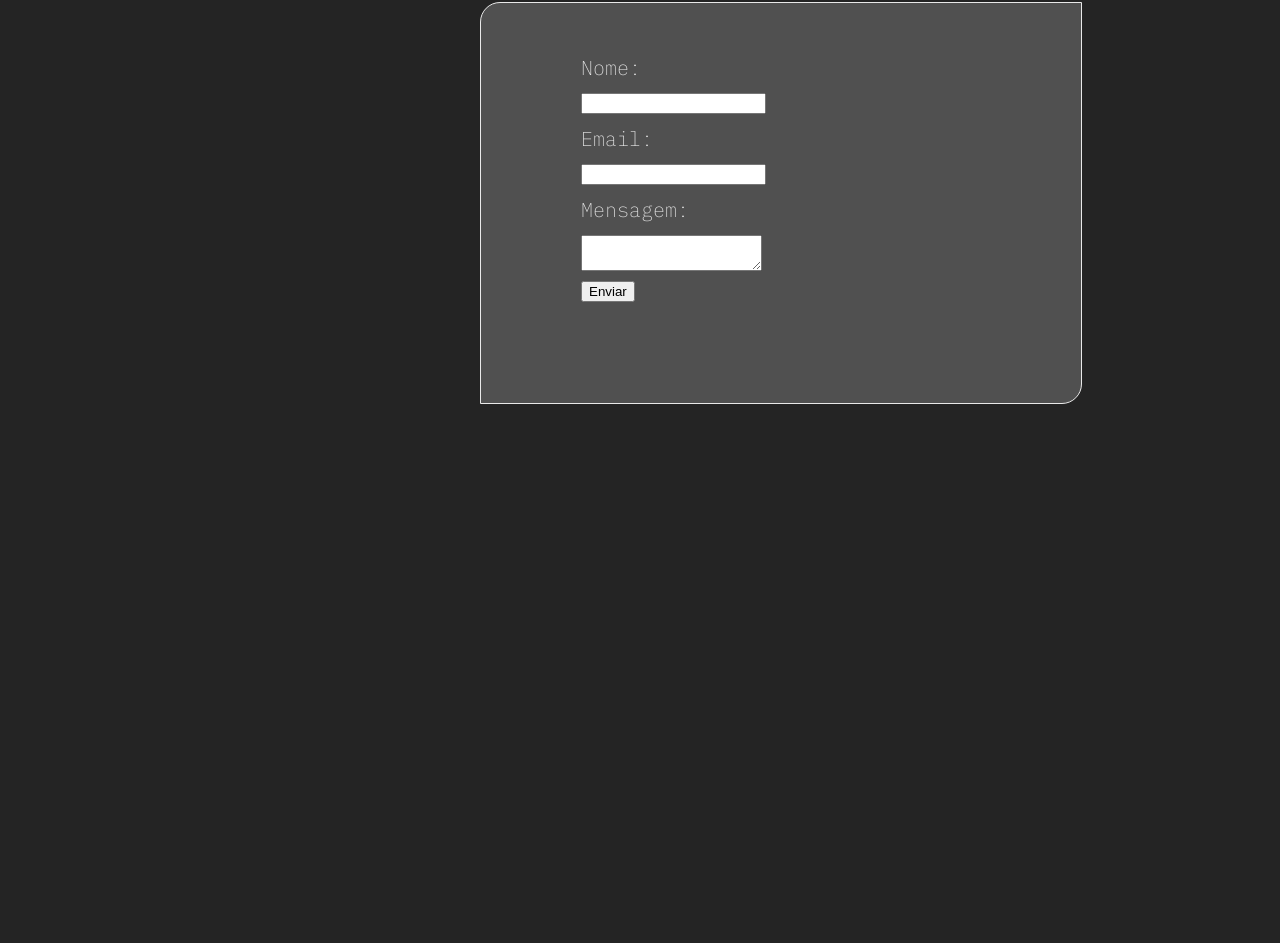
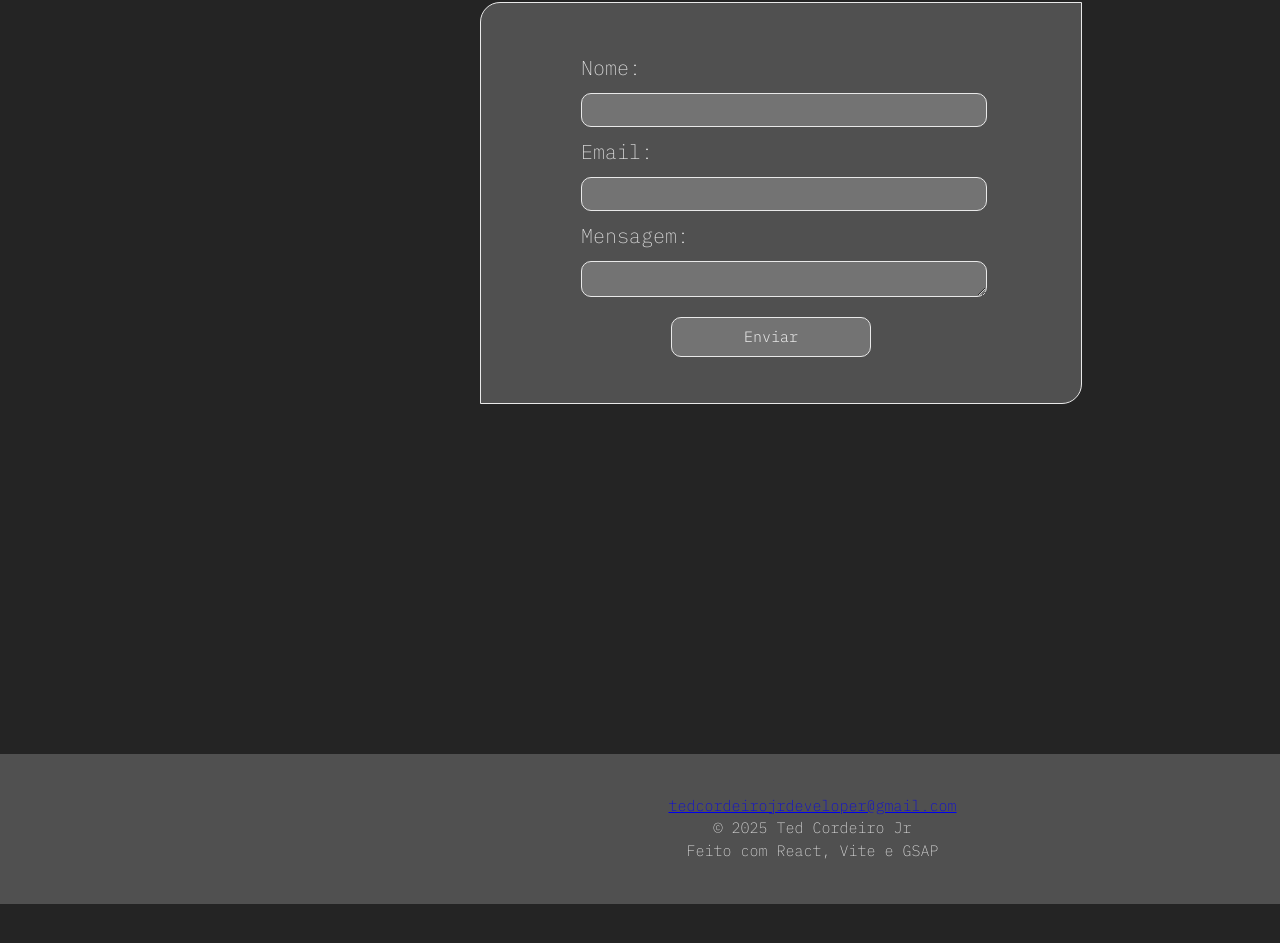
Before and after one commit to tcordeirojr/minhaApresentacao, a React (Vite) app: page / in a window 1280 px wide. Shown: the part 3422-4365 px from the top of the page. After the commit the page ends 4326 px from the top, so only its background shows below. Built offline with nearby package versions, Linux system fonts and the light colour scheme.

Commit message:
finalizacao de projetos e de footer

```diff
--- a/src/components/Contato/Contato.css
+++ b/src/components/Contato/Contato.css
@@ -46,3 +46,32 @@
     top: 50px;
 
 }
+input{
+    background-color: rgba(255, 255, 255, 0.2) ;
+    border: 1px solid #e9e9e9;
+    border-radius: 10px;
+    height: 30px;
+    width: 400px;
+}
+textarea{
+    background-color: rgba(255, 255, 255, 0.2) ;
+    border: 1px solid #e9e9e9;
+    border-radius: 10px;
+    width: 400px;
+}
+.botao{
+    display: flex;
+    position: relative;
+    left: 90px;
+    top: 10px;
+    width: 200px;
+    height: 40px;
+    background-color: rgba(255, 255, 255, 0.2) ;
+    border: 1px solid #e9e9e9;
+    border-radius: 10px;
+    font-family: "Ibm Plex Mono", sans-serif;
+    font-size: 15px;
+    color: #e9e9e9;
+    font-weight: 300;
+    cursor: pointer;
+}
--- a/src/components/Contato/Contato.jsx
+++ b/src/components/Contato/Contato.jsx
@@ -17,7 +17,7 @@ function Contato() {
             <label for="mensagem">Mensagem:</label>
             <textarea id="mensagem" name="mensagem" required></textarea>
 
-            <input type="submit" value="Enviar"/>
+            <input onClick={() => alert('Mensagem enviada com sucesso!')} className='botao' type="submit" value="Enviar"/>
           </form>
         </div>
       </>
--- a/src/components/Footer/Footer.css
+++ b/src/components/Footer/Footer.css
@@ -1,5 +1,21 @@
 .footer {
     display: flex;
     position: relative;
-    top: 2500px;
+    background-color: rgba(255, 255, 255, 0.2);
+    width: 1585px;
+    height: 150px;
+    justify-content: center;
+    align-items: center;
+    bottom: 0px;
+    font-family: "Ibm Plex Mono", sans-serif;
+    font-size: 15px;
+    color: #e9e9e9;
+    font-weight: 200;
 }
+.footer li{
+    list-style: none;
+    display: flex;
+    position: relative;
+    justify-content: center;
+    align-items: center;
+}
--- a/src/components/Footer/Footer.jsx
+++ b/src/components/Footer/Footer.jsx
@@ -4,10 +4,10 @@ function Footer(){
         <>
         <div className="footer">
             <ul>
-                <li><a>tedcordeirojr@gmail.com</a></li>
-                <li><a href="mailto:tedcordeirojrdevelopeer@gmail.com" target="blank">tedcordeirojr@gmail.com</a></li>
-                <li></li>
-                <li></li>
+                <li><a></a></li>
+                <li><a href="mailto:tedcordeirojrdeveloper@gmail.com" target="blank">tedcordeirojrdeveloper@gmail.com</a></li>
+                <li>© 2025 Ted Cordeiro Jr </li>
+                <li>Feito com React, Vite e GSAP</li>
             </ul>
         </div>
         </>
```
